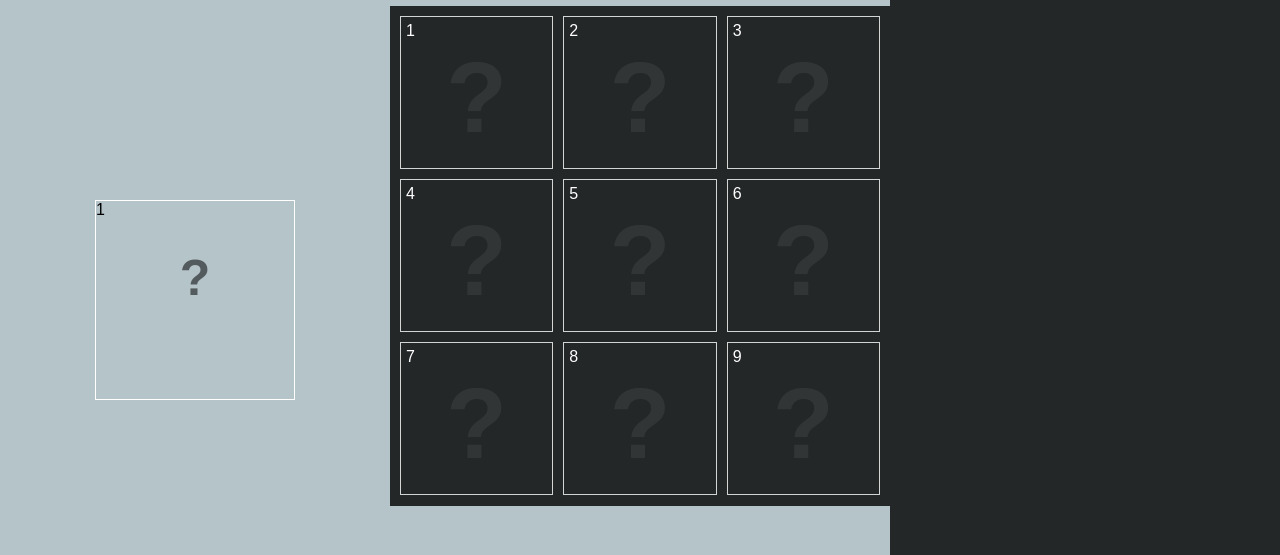
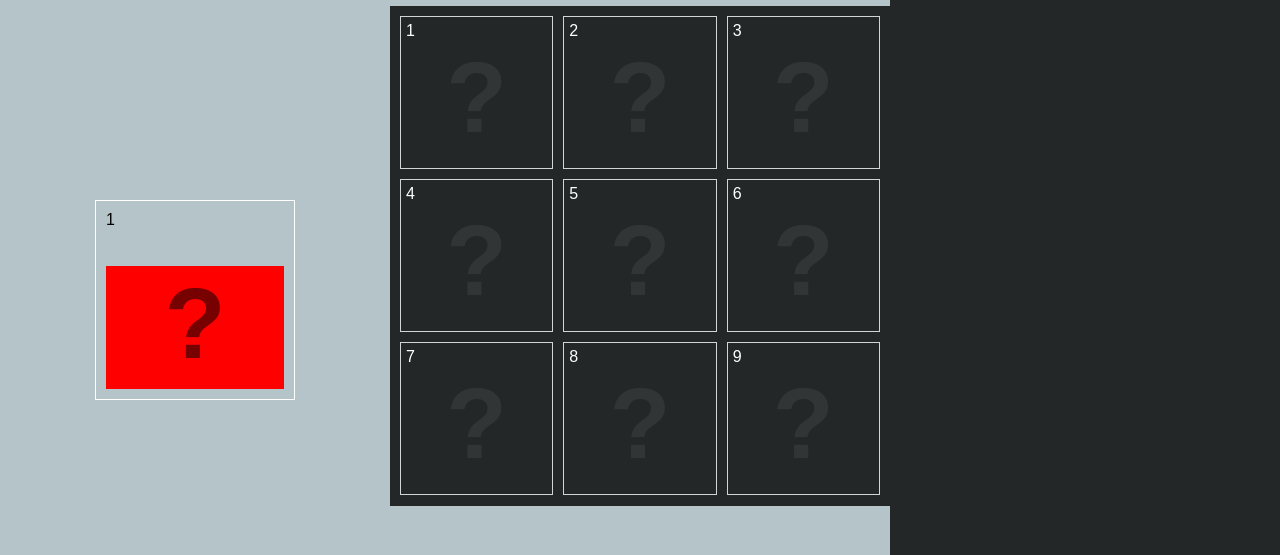
Before and after one commit to DenilsonLunna/Learnging-CSS, a plain HTML site: page index.html in a window 1280 px wide. Shown: the part 245-800 px from the top of the page. Drawn offline with Linux system fonts and the light colour scheme.

Commit message:
parte das cartas finalizadas.

```diff
--- a/style.css
+++ b/style.css
@@ -45,10 +45,17 @@ section h1{
     font-size: 50px;
 }
 section div{
+    display: grid;
     justify-self: center;
     width: 200px;
     height: 200px;
     border: white 1px solid;
+    padding: 10px;
+
+}
+section div h1{
+   font-size: 100px;
+   background-color: red;
 
 }
 .container{
```
